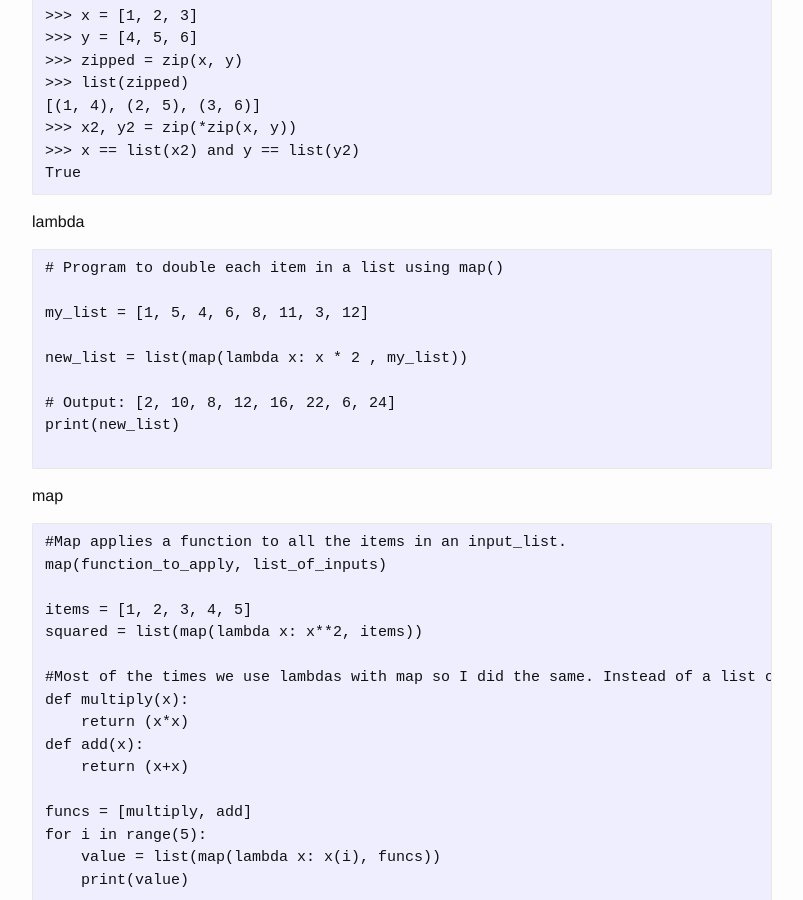
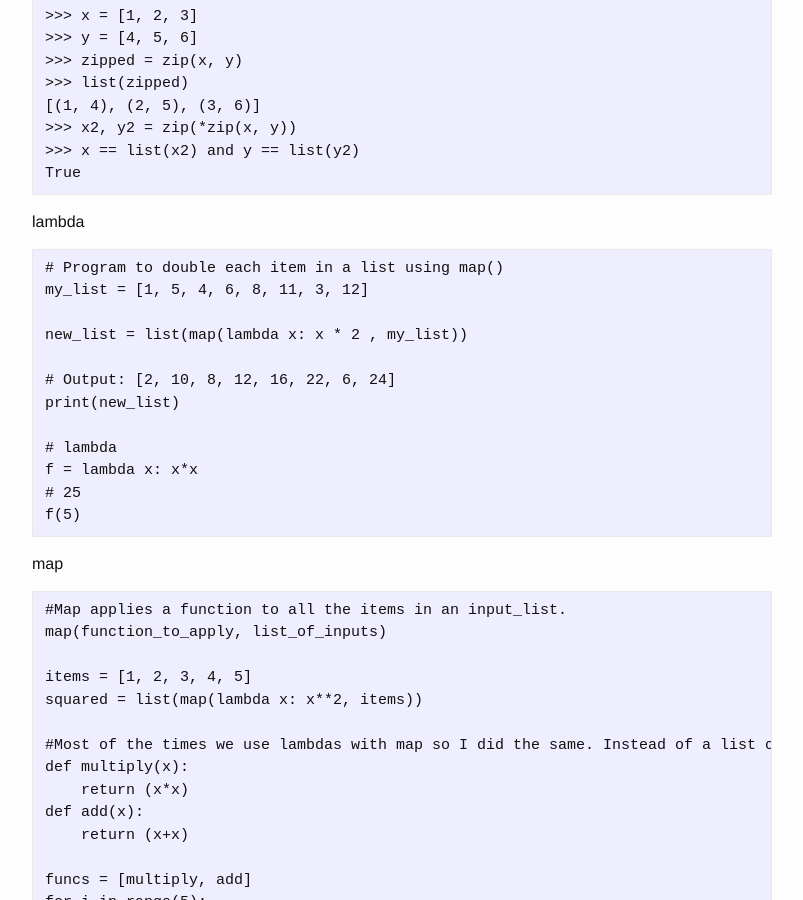
Before and after one commit to josephstalin117/josephstalin117.github.io, a Jekyll site: the page built from _posts/2017-08-10-python.markdown, in a window 1280 px wide and 900 px high, scrolled down 4153 px. Shown: the whole window, without its empty margins (238-1041 px from the left). Built offline with Jekyll 4.4.1, drawn with Linux system fonts in a browser that asks for light colours.

Commit message:
add lambda

````diff
--- a/_posts/2017-08-10-python.markdown
+++ b/_posts/2017-08-10-python.markdown
@@ -207,7 +207,6 @@ True
 lambda
 ```
 # Program to double each item in a list using map()
-
 my_list = [1, 5, 4, 6, 8, 11, 3, 12]
 
 new_list = list(map(lambda x: x * 2 , my_list))
@@ -215,6 +214,10 @@ new_list = list(map(lambda x: x * 2 , my_list))
 # Output: [2, 10, 8, 12, 16, 22, 6, 24]
 print(new_list)
 
+# lambda
+f = lambda x: x*x
+# 25
+f(5)
 ```
 
 map
````
